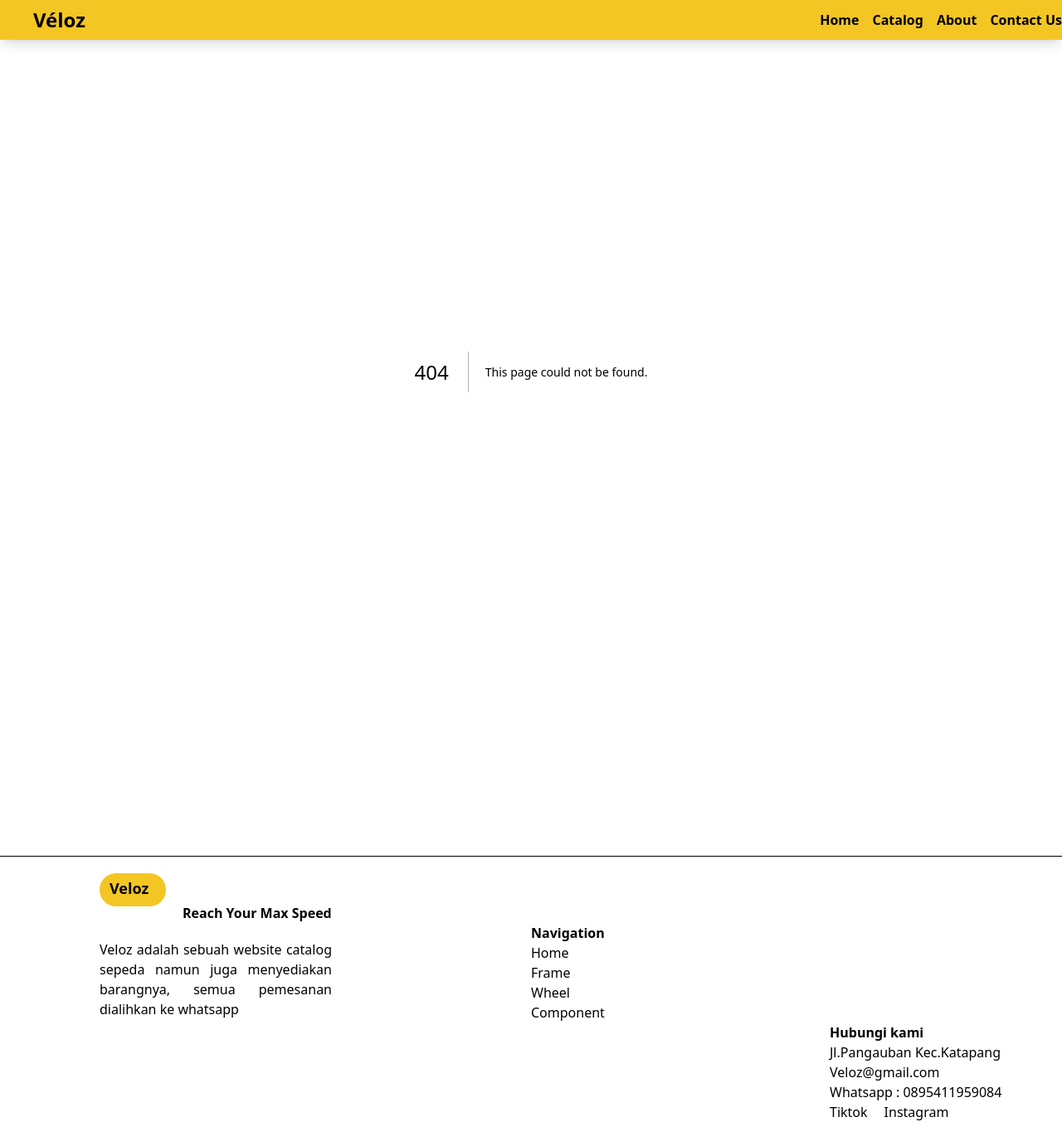
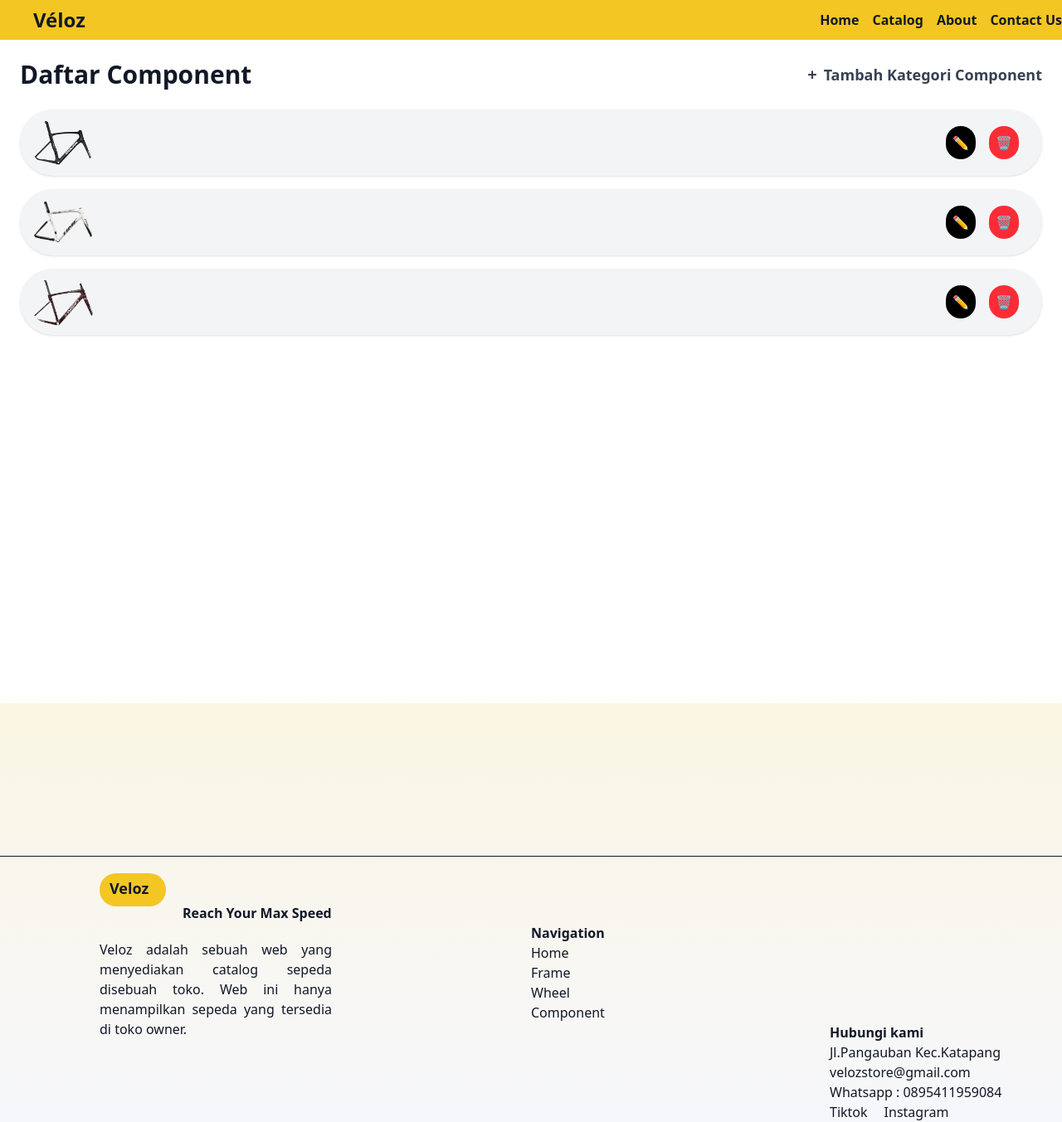
Before and after one commit to bangyazaka-hash/Veloz, a Next.js app: page /Admin/component in a window 1280 px wide. Before the commit this address had no page. Shown: the whole page at 83% size. Built offline with nearby package versions, Linux system fonts and the light colour scheme.

Commit message:
daftar frame, wheel, component, link untuk ke sosmed

```diff
--- /dev/null
+++ b/src/app/Admin/component/page.tsx
@@ -0,0 +1,45 @@
+export default function DaftarSepatuPage() {
+    const data = [
+        { id: 1, img: "/dolan.png" },
+        { id: 2, img: "/time.png" },
+        { id: 3, img: "/sworks.png" },
+         ];
+
+return ( <div className="min-h-screen bg-white">
+
+  <div className="p-6 flex justify-between items-center">
+    <div className="text-3xl font-bold">Daftar Component</div>
+    <button className="flex items-center gap-2 text-lg font-semibold text-gray-700 hover:opacity-70">
+      <span className="text-xl">+</span> Tambah Kategori Component
+    </button>
+  </div>
+
+  <div className="px-6 flex flex-col gap-4">
+    {data.map((item) => (
+      <div
+        key={item.id}
+        className="w-full bg-gray-100 rounded-full flex items-center justify-between p-3 shadow-sm"
+      >
+        <div className="flex items-center gap-4">
+          <img
+            src={item.img}
+            alt="sepatu"
+            className="w-20 h-14 object-cover rounded-full"
+          />
+        </div>
+
+        <div className="flex items-center gap-4 pr-4">
+          <button className="bg-black text-white p-2 rounded-full hover:opacity-70">
+            ✏️
+          </button>
+
+          <button className="bg-red-500 text-white p-2 rounded-full hover:bg-red-600">
+            🗑️
+          </button>
+        </div>
+      </div>
+    ))}
+  </div>
+</div>
+
+); }
--- /dev/null
+++ b/src/app/Admin/edit/page.tsx
@@ -0,0 +1,3 @@
+export default function edit () {
+
+}
--- /dev/null
+++ b/src/app/Admin/frame/page.tsx
@@ -0,0 +1,45 @@
+export default function DaftarSepatuPage() {
+    const data = [
+        { id: 1, img: "/dolan.png" },
+        { id: 2, img: "/time.png" },
+        { id: 3, img: "/sworks.png" },
+         ];
+
+return ( <div className="min-h-screen bg-white">
+
+  <div className="p-6 flex justify-between items-center">
+    <div className="text-3xl font-bold">Daftar Frame</div>
+    <button className="flex items-center gap-2 text-lg font-semibold text-gray-700 hover:opacity-70">
+      <span className="text-xl">+</span> Tambah Kategori Frame
+    </button>
+  </div>
+
+  <div className="px-6 flex flex-col gap-4">
+    {data.map((item) => (
+      <div
+        key={item.id}
+        className="w-full bg-gray-100 rounded-full flex items-center justify-between p-3 shadow-sm"
+      >
+        <div className="flex items-center gap-4">
+          <img
+            src={item.img}
+            alt="sepatu"
+            className="w-20 h-14 object-cover rounded-full"
+          />
+        </div>
+
+        <div className="flex items-center gap-4 pr-4">
+          <button className="bg-black text-white p-2 rounded-full hover:opacity-70">
+            ✏️
+          </button>
+
+          <button className="bg-red-500 text-white p-2 rounded-full hover:bg-red-600">
+            🗑️
+          </button>
+        </div>
+      </div>
+    ))}
+  </div>
+</div>
+
+); }
--- a/src/app/Admin/page.tsx
+++ b/src/app/Admin/page.tsx
@@ -3,9 +3,9 @@ import AdminCard from "@/app/components/AdminCard";
 export default function AdminDashboard() {
   return (
     <div className="flex justify-center gap-6 mt-20">
-      <AdminCard title="Frame" link="/admin/frame" />
-      <AdminCard title="Wheel" link="/admin/wheel" />
-      <AdminCard title="Component" link="/admin/component" />
+      <AdminCard title="Frame" link="/Admin/frame" />
+      <AdminCard title="Wheel" link="/Admin/wheel" />
+      <AdminCard title="Component" link="/Admin/component" />
     </div>
   );
 }
--- /dev/null
+++ b/src/app/Admin/wheel/page.tsx
@@ -0,0 +1,45 @@
+export default function DaftarSepatuPage() {
+    const data = [
+        { id: 1, img: "/dolan.png" },
+        { id: 2, img: "/time.png" },
+        { id: 3, img: "/sworks.png" },
+         ];
+
+return ( <div className="min-h-screen bg-white">
+
+  <div className="p-6 flex justify-between items-center">
+    <div className="text-3xl font-bold">Daftar Wheel</div>
+    <button className="flex items-center gap-2 text-lg font-semibold text-gray-700 hover:opacity-70">
+      <span className="text-xl">+</span> Tambah Kategori Wheel
+    </button>
+  </div>
+
+  <div className="px-6 flex flex-col gap-4">
+    {data.map((item) => (
+      <div
+        key={item.id}
+        className="w-full bg-gray-100 rounded-full flex items-center justify-between p-3 shadow-sm"
+      >
+        <div className="flex items-center gap-4">
+          <img
+            src={item.img}
+            alt="sepatu"
+            className="w-20 h-14 object-cover rounded-full"
+          />
+        </div>
+
+        <div className="flex items-center gap-4 pr-4">
+          <button className="bg-black text-white p-2 rounded-full hover:opacity-70">
+            ✏️
+          </button>
+
+          <button className="bg-red-500 text-white p-2 rounded-full hover:bg-red-600">
+            🗑️
+          </button>
+        </div>
+      </div>
+    ))}
+  </div>
+</div>
+
+); }
--- a/src/app/Contact/page.tsx
+++ b/src/app/Contact/page.tsx
@@ -1,4 +1,5 @@
 import Image from "next/image";
+import Link from "next/link";
 
 export default function about() {
 
@@ -47,7 +48,7 @@ export default function about() {
                 className="absolute inset-y-0 left-28 w-13 mt-108"
 />
 
-  <h3 className="absolute inset-y-0 left-45 w-11 mt-112">@yzakaa_</h3>
+  <h3 className="absolute inset-y-0 left-45 w-11 mt-112"><Link href="https://www.instagram.com/yzakaa_?igsh=bW15YXVvdGJwY21o">@yzakaa_</Link></h3>
 
 </div>
 
@@ -60,7 +61,7 @@ export default function about() {
                 className="absolute inset-y-0 left-30 mt-125"
 />
 
-<h3 className="absolute inset-y-0 left-45 w-11 mt-128">@Yazaka.</h3>
+<h3 className="absolute inset-y-0 left-45 w-11 mt-128"><Link href="https://www.tiktok.com/@yazaka37?_r=1&_t=ZS-91No59d2nma">@Yazaka.</Link></h3>
 
 </div>
 </div>
--- a/src/app/layout.tsx
+++ b/src/app/layout.tsx
@@ -1,10 +1,11 @@
 import type { Metadata } from "next";
-import {Geist, Geist_Mono} from"next/font/google";
+import { Geist_Mono } from"next/font/google";
+import { Lexend } from "next/font/google";
 import Link from"next/link";
 import "./globals.css";
 
-const geistSans = Geist({
-  variable: "--font-geist-sans",
+const lexend = Lexend({
+  variable: "--font-Lexend",
   subsets: ["latin"],
 });
 
@@ -27,7 +28,7 @@ export default function RootLayout({
     <html lang="en">
       <body
 
-      className={`${geistSans.variable} ${geistMono.variable} antialiased`}>
+      className={`${lexend.variable} ${geistMono.variable} antialiased`}>
 
         <header className="bg-[#f3c623] shadow-lg h-12 flex items-center justify-between px-4">
           <nav className="flex justify-end space-4 gap-4">
@@ -57,7 +58,7 @@ export default function RootLayout({
         <div className="bg-[#f3c623] w-20 h-10 m-5 rounded-full ml-30">
           <h1 className="flex font-bold text-lg ml-2 text-center p-1">Veloz</h1>
           <h1 className="font-bold w-50 ml-25 mt-[-30] ">Reach Your Max Speed</h1>
-          <p className="w-70 mt-5 text-justify">Veloz adalah sebuah website catalog sepeda namun juga menyediakan barangnya, semua pemesanan dialihkan ke whatsapp</p>
+          <p className="w-70 mt-5 text-justify">Veloz adalah sebuah web yang menyediakan catalog sepeda disebuah toko. Web ini hanya menampilkan sepeda yang tersedia di toko owner.</p>
           </div>
           <div className="relative ml-160 mt-[-50]">
           <h1 className="font-bold">Navigation</h1>
@@ -70,11 +71,11 @@ export default function RootLayout({
           <div className="relative ml-250 mt-[-120]">
           <h1 className="font-bold">Hubungi kami</h1>
           <div className="relative">Jl.Pangauban Kec.Katapang</div>
-          <div className="relative">Veloz@gmail.com</div>
-          <div className="relative">Whatsapp : 0895411959084</div>
+          <div className="relative">velozstore@gmail.com</div>
+          <div className="relative"><Link href="https://wa.me/qr/6CAEMBCFK3XVK1">Whatsapp</Link> : 0895411959084</div>
           <div className="flex flex-row gap-5">
-          <div className="relative">Tiktok</div>
-          <div className="relative">Instagram</div>
+          <div className="relative"><Link href="https://www.tiktok.com/@yazaka37?_r=1&_t=ZS-91No59d2nma">Tiktok</Link></div>
+          <div className="relative"><Link href="https://www.instagram.com/yzakaa_?igsh=bW15YXVvdGJwY21o">Instagram</Link></div>
           </div>
           </div>
         </footer>
--- a/src/app/page.tsx
+++ b/src/app/page.tsx
@@ -58,7 +58,7 @@ export default function Home() {
             </div>
 
         <div className="w-[500] items-start justify-between p-5">
-            <h1 className="flex font-[kadwa] ml-10 mt-25 text-6xl text-justify">HOT<br />
+            <h1 className="flex font-[lexend] ml-10 mt-25 text-6xl text-justify">HOT<br />
             SALE!</h1>
 
         </div>
```
